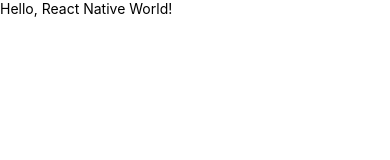
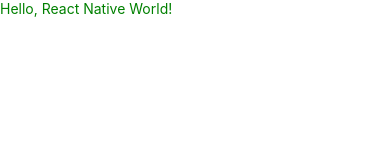
Before and after one commit to nvacheishvili/HWApp, a React Native app: screen / in a window 390 px wide. Shown: the top 160 px of the page. Built offline with nearby package versions, Linux system fonts and the light colour scheme.

Commit message:
inline vs stylesheet styles

```diff
--- a/components/MyText/MyText.js
+++ b/components/MyText/MyText.js
@@ -1,8 +1,12 @@
 import React from 'react';
 import {Text} from 'react-native';
-
+import style from './style';
 const MyText = () => {
-  return <Text>Hello, React Native World!</Text>;
+  return (
+    <Text style={[style.text, style.text1, {color: 'green'}]}>
+      Hello, React Native World!
+    </Text>
+  );
 };
 
 export default MyText;
--- /dev/null
+++ b/components/MyText/style.js
@@ -0,0 +1,11 @@
+import {StyleSheet} from 'react-native';
+
+const style = StyleSheet.create({
+  text: {
+    color: 'red',
+  },
+  text1: {
+    color: 'blue',
+  },
+});
+export default style;
```
